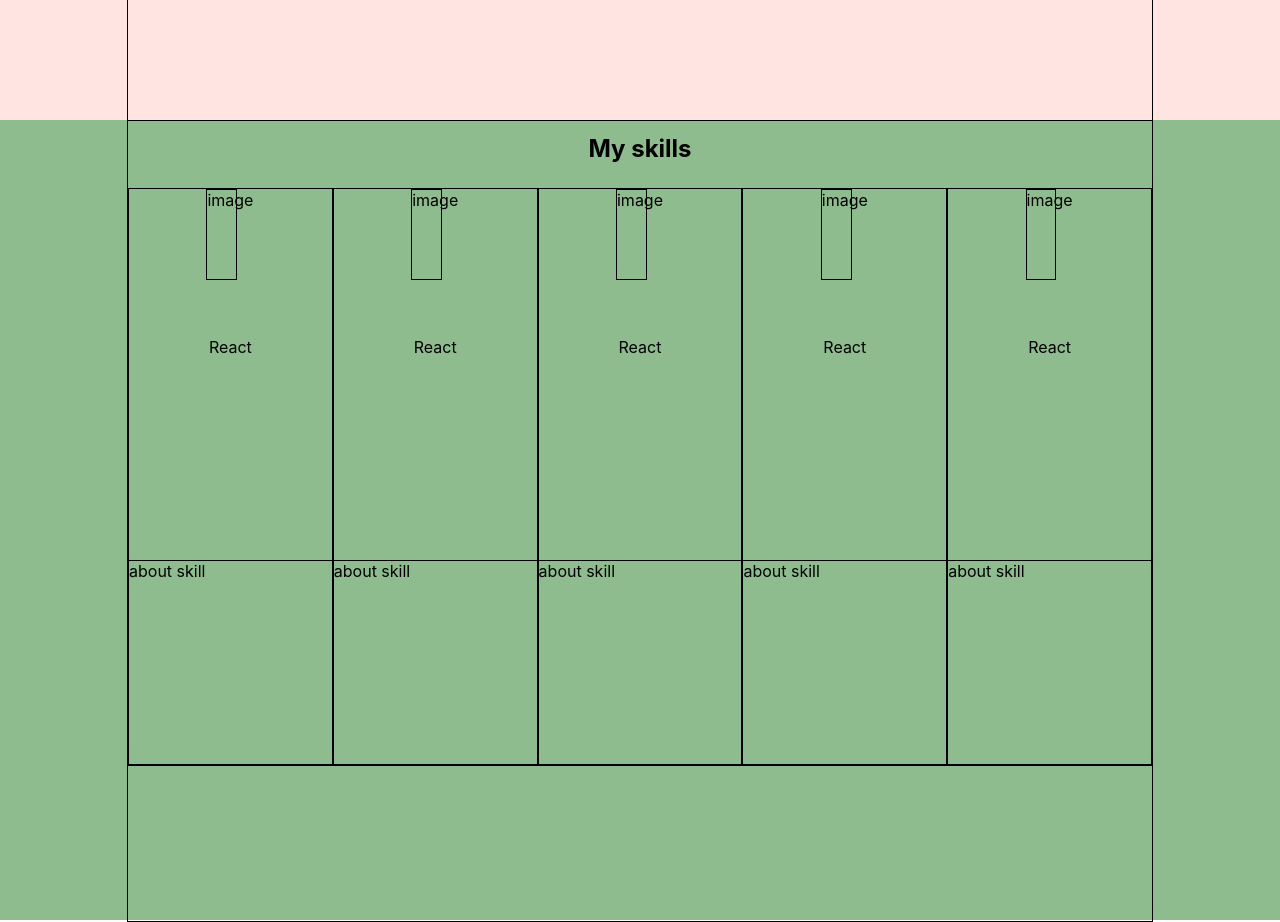
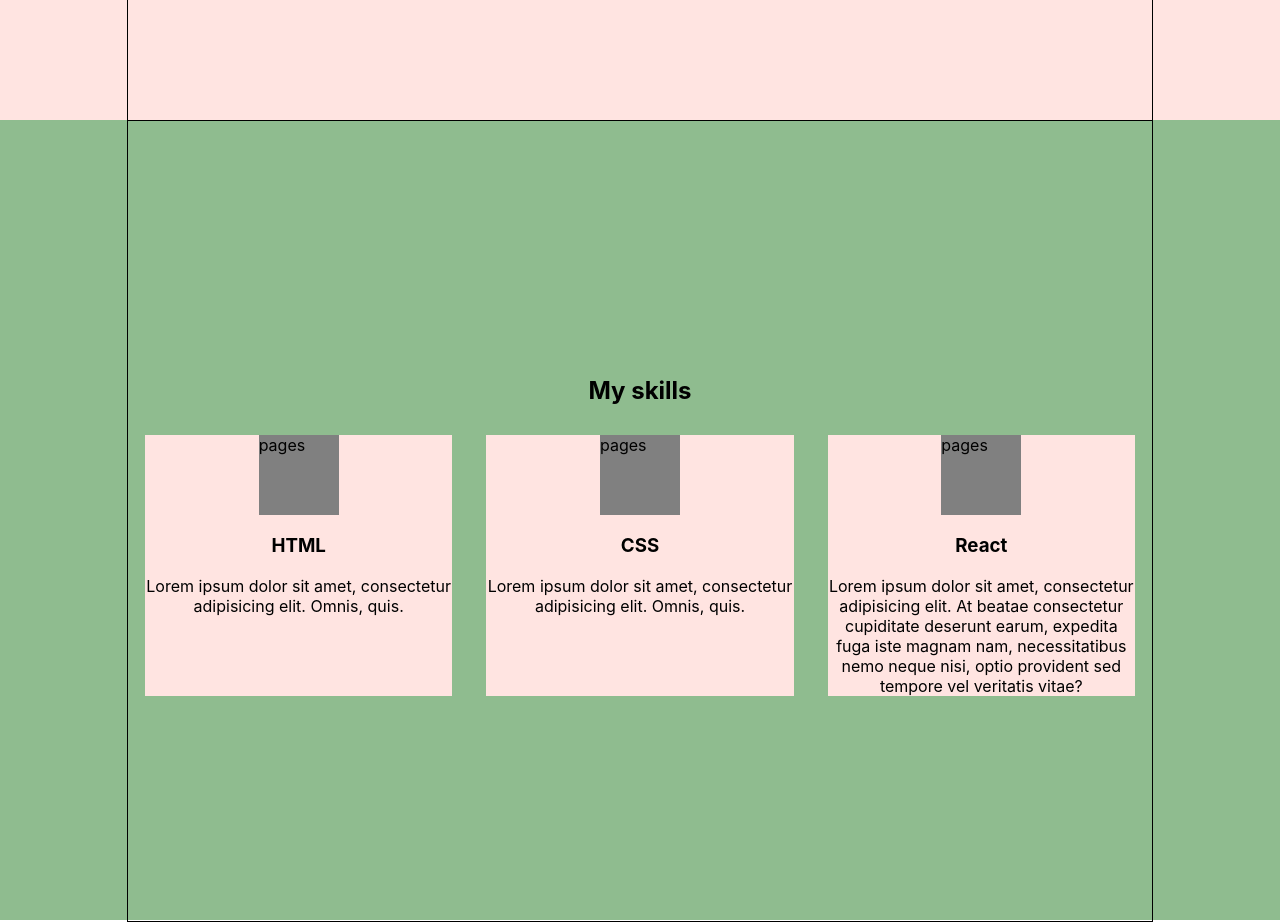
Before and after one commit to Paul-Bel/Portfolio, a React (Create React App) app: page / in a window 1280 px wide. Shown: the part 760-1682 px from the top of the page. Built offline with nearby package versions, Linux system fonts and the light colour scheme.

Commit message:
add style

```diff
--- a/src/Main/Main.module.css
+++ b/src/Main/Main.module.css
@@ -4,7 +4,7 @@
 }
 
 .about {
-    width: 300px;
+    min-width: 35%;
     /*height: 100%;*/
     background-color: gray;
 }
--- a/src/Skills/Skill.tsx
+++ b/src/Skills/Skill.tsx
@@ -1,17 +1,21 @@
 import React from "react";
 import s from './Skills.module.css'
 
-export const Skill = () => {
+
+type SkillTypeProps = {
+    id: number,
+    skill: string,
+    about: string,
+}
+export const Skill = (props: SkillTypeProps) => {
 
     return (
-        <div className={s.containerSkill}>
-            <div className={s.aboutSkill}>
-                <div className={s.img}>
-                    <div className={s.border}>image</div>
-                </div>
-                <div className={s.imgText}>React</div>
+        <div className={s.skill}>
+            <div className={s.icon}>pages</div>
+            <div className={s.about}>
+                <h3>{props.skill}</h3>
+                <span className={s.aboutSkill}>{props.about}</span>
             </div>
-            <div className={s.about}>about skill</div>
         </div>
     )
 }
--- a/src/Skills/Skills.module.css
+++ b/src/Skills/Skills.module.css
@@ -5,59 +5,44 @@
 }
 
 .container {
-    /*flex-direction: column;*/
+    display: flex;
+    align-content: center;
 }
 
 .header {
-    margin: 0 auto;
+    margin: 30px auto;
 }
 
 .skills {
     width: 100%;
-    height: 90%;
-
     display: flex;
     justify-content: space-around;
 }
 
-.containerSkill {
-    border: 1px solid;
+.skill {
+    background-color: mistyrose;
     width: 30%;
-    height: 80%;
+    min-height: 80%;
+    display: flex;
+    justify-content: center;
+    flex-wrap: wrap;
+    align-content: flex-start;
+}
+
+.icon {
+    background-color: gray;
+    min-width: 80px;
+    min-height: 80px;
+}
+
+.about {
     display: flex;
     flex-direction: column;
-    justify-content: space-between;
+    align-content: center;
     align-items: center;
+    flex-wrap: wrap;
 }
 
 .aboutSkill {
-    display: flex;
-    width: 100%;
-    height: 100%;
-    flex-direction: column;
-    align-content: center;
-    flex-wrap: wrap;
-    align-items: center;
-    justify-content: space-between
+text-align: center;
 }
-
-
-.img {
-    height: 40%;
-
-
-}
-.border{
-    border: 1px solid;
-    width: 60%;
-    height: 60%;
-}
-.imgText {
-    height: 60%;
-}
-
-.about {
-    height: 55%;
-    width: 100%;
-    border: 1px solid;
-}
--- a/src/Skills/Skills.tsx
+++ b/src/Skills/Skills.tsx
@@ -1,23 +1,24 @@
-import React from "react";
+import React, {useState} from "react";
 import s from './Skills.module.css'
 import {Skill} from "./Skill";
 import stylesContainer from "../common/styles/Container.module.css";
 
 export const Skills = () => {
-
+const [text, setText] = useState([
+    {id: 1, skill: "HTML", aboute: "Lorem ipsum dolor sit amet, consectetur adipisicing elit. Omnis, quis."},
+    {id: 2, skill: "CSS", aboute: "Lorem ipsum dolor sit amet, consectetur adipisicing elit. Omnis, quis."},
+    {id: 3, skill: "React", aboute: "Lorem ipsum dolor sit amet, consectetur adipisicing elit. At beatae consectetur cupiditate deserunt earum, expedita fuga iste magnam nam, necessitatibus nemo neque nisi, optio provident sed tempore vel veritatis vitae?"},
+])
+    let skill = text.map(el => {
+        return <Skill skill={el.skill} id={el.id} about={el.aboute}/>
+    })
     return (
         <div className={s.skillBlock}>
             <div className={`${stylesContainer.containerMain} ${s.container}`}>
                 <h2 className={s.header}>My skills</h2>
                 <div className={s.skills}>
-                    <Skill/>
-                    <Skill/>
-                    <Skill/>
-                    <Skill/>
-                    <Skill/>
-
+                    {skill}
                 </div>
-
             </div>
         </div>
     )
```
